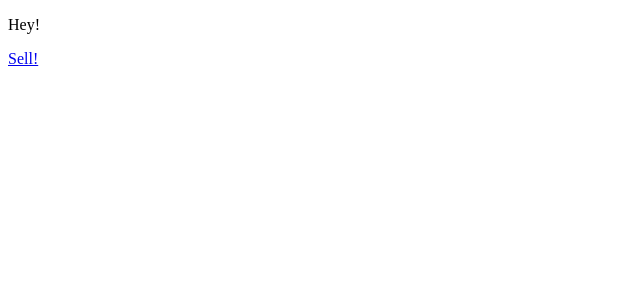
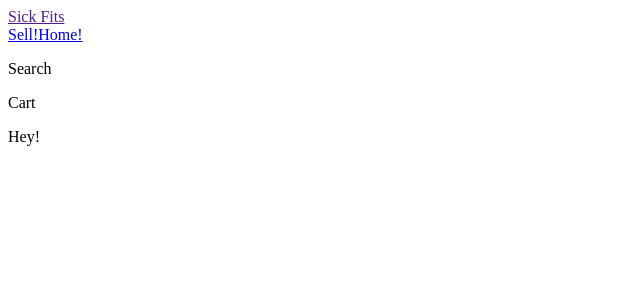
Before and after one commit to gsamaniego41/Advanced-React-Course, a Next.js app in the folder sick-fits/frontend/: page / in a window 1280 px wide. Shown: the top 300 px of the page, without its empty margins (0-640 px from the left). Built offline with nearby package versions, Linux system fonts and the light colour scheme.

Commit message:
initial Header and Nav Components

```diff
--- /dev/null
+++ b/sick-fits/frontend/components/Header.js
@@ -0,0 +1,16 @@
+import Nav from "./Nav";
+
+const Header = () => (
+  <div>
+    <div className="bar">
+      <a href="">Sick Fits</a>
+      <Nav />
+    </div>
+    <div className="sub-bar">
+      <p>Search</p>
+    </div>
+    <div>Cart</div>
+  </div>
+);
+
+export default Header;
--- /dev/null
+++ b/sick-fits/frontend/components/Nav.js
@@ -0,0 +1,14 @@
+import Link from "next/link";
+
+const Nav = () => (
+  <div>
+    <Link href="/sell">
+      <a>Sell!</a>
+    </Link>
+    <Link href="/">
+      <a>Home!</a>
+    </Link>
+  </div>
+);
+
+export default Nav;
--- a/sick-fits/frontend/components/Page.js
+++ b/sick-fits/frontend/components/Page.js
@@ -1,7 +1,12 @@
 import React, {Component} from "react";
-
+import Header from "./Header";
 export default class Page extends Component {
   render() {
-    return <div>{this.props.children}</div>;
+    return (
+      <div>
+        <Header />
+        {this.props.children}
+      </div>
+    );
   }
 }
--- a/sick-fits/frontend/pages/index.js
+++ b/sick-fits/frontend/pages/index.js
@@ -3,9 +3,6 @@
 const Home = props => (
   <div>
     <p>Hey!</p>
-    <Link href="/sell">
-      <a>Sell!</a>
-    </Link>
   </div>
 );
 
--- a/sick-fits/frontend/pages/sell.js
+++ b/sick-fits/frontend/pages/sell.js
@@ -3,9 +3,6 @@
 const Sell = props => (
   <div>
     <p>Hey!</p>
-    <Link href="/">
-      <a>Home!</a>
-    </Link>
   </div>
 );
 
```
